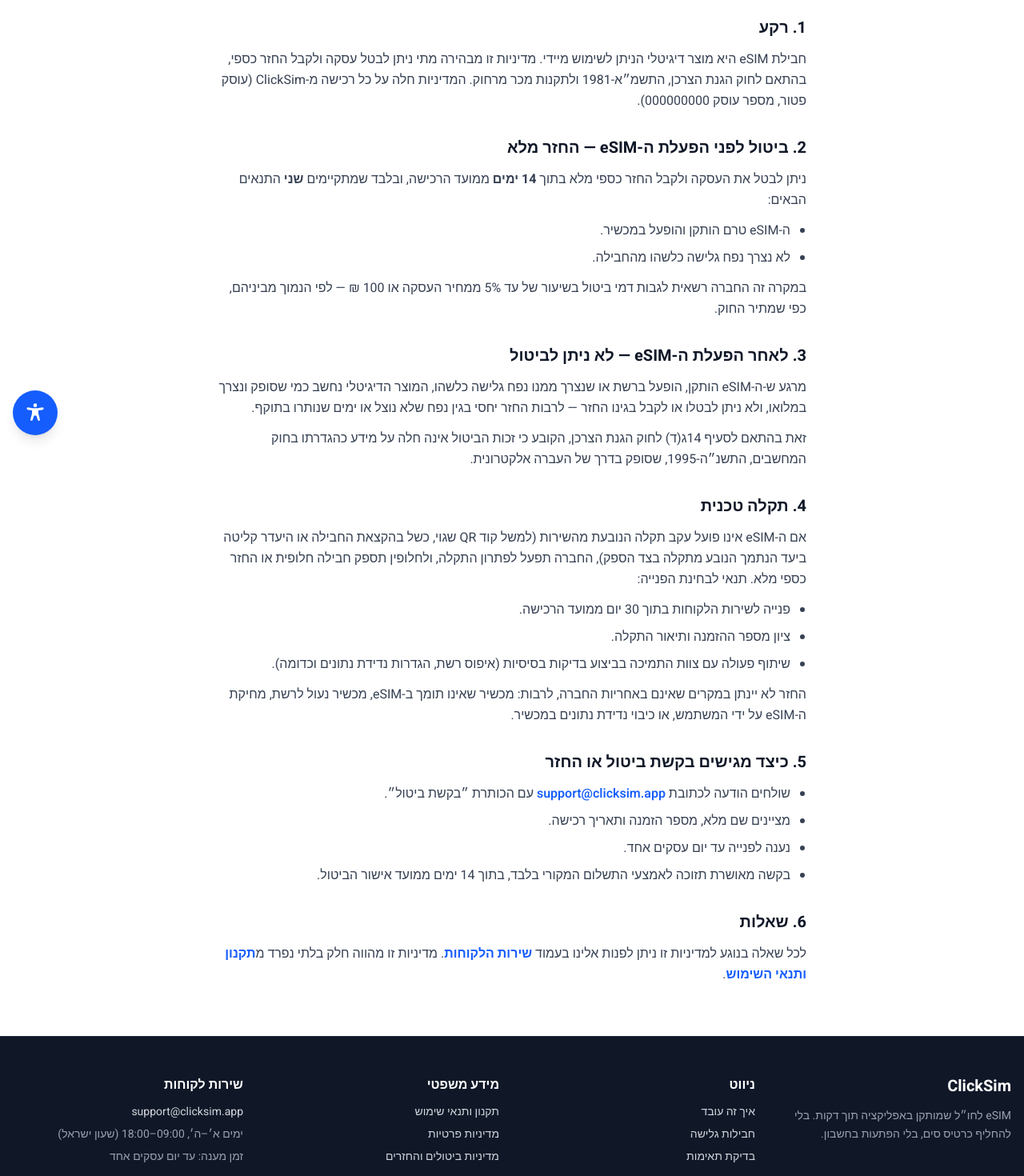
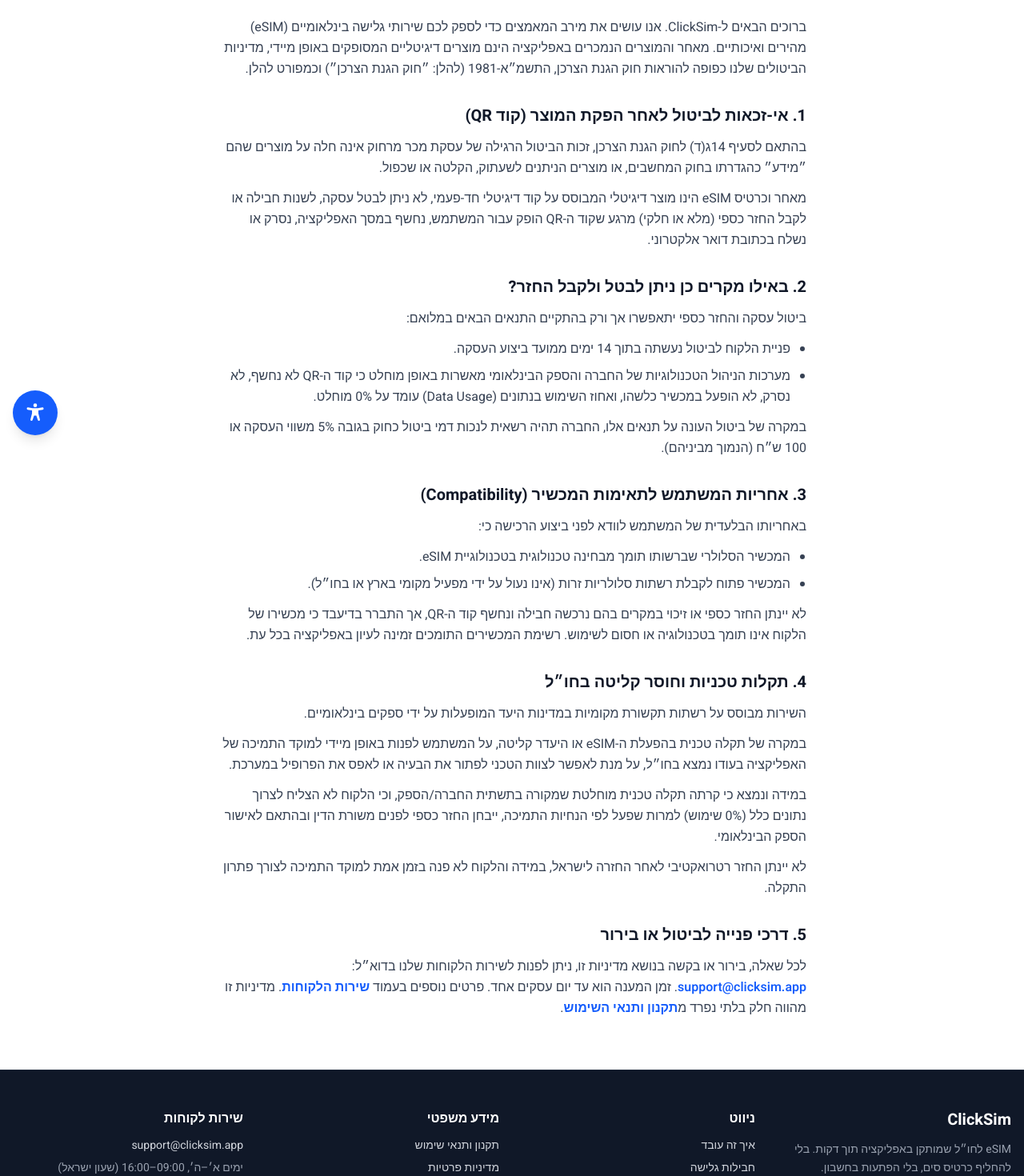
Before and after one commit to Shmuelsel/esim-landing-page, a Next.js app: page /refund in a window 1280 px wide. Shown: the part 240-1710 px from the top of the page at 80% size. Built offline with nearby package versions, Linux system fonts and the light colour scheme.

Commit message:
Update legal pages for clarity and consistency in accessibility and refund policies

```diff
--- a/app/(legal)/refund/page.tsx
+++ b/app/(legal)/refund/page.tsx
@@ -3,92 +3,91 @@ import Link from 'next/link';
 import LegalPage, { LegalList, LegalSection } from '@/components/legal/LegalPage';
 import { mailtoUrl, siteConfig } from '@/config/site';
 
-const { business, support } = siteConfig;
+const { support } = siteConfig;
 
 export const metadata: Metadata = {
-  title: 'מדיניות ביטולים והחזרים',
-  description: `מדיניות הביטולים וההחזרים של ${siteConfig.name} עבור חבילות eSIM.`,
+  title: 'מדיניות ביטולים, החזרים ושינויים',
+  description: `מדיניות הביטולים, ההחזרים והשינויים של ${siteConfig.name} עבור חבילות eSIM.`,
 };
 
 export default function RefundPage() {
   return (
-    <LegalPage title="מדיניות ביטולים והחזרים">
-      <LegalSection title="1. רקע">
+    <LegalPage title="מדיניות ביטולים, החזרים ושינויים">
+      <p>
+        ברוכים הבאים ל-{siteConfig.name}. אנו עושים את מירב המאמצים כדי לספק לכם שירותי גלישה
+        בינלאומיים (eSIM) מהירים ואיכותיים. מאחר והמוצרים הנמכרים באפליקציה הינם מוצרים דיגיטליים
+        המסופקים באופן מיידי, מדיניות הביטולים שלנו כפופה להוראות חוק הגנת הצרכן, התשמ״א-1981 (להלן:
+        ״חוק הגנת הצרכן״) וכמפורט להלן.
+      </p>
+
+      <LegalSection title="1. אי-זכאות לביטול לאחר הפקת המוצר (קוד QR)">
         <p>
-          חבילת eSIM היא מוצר דיגיטלי הניתן לשימוש מיידי. מדיניות זו מבהירה מתי ניתן לבטל עסקה ולקבל
-          החזר כספי, בהתאם לחוק הגנת הצרכן, התשמ״א-1981 ולתקנות מכר מרחוק. המדיניות חלה על כל רכישה
-          מ-{business.legalName} ({business.type}, מספר עוסק {business.registrationNumber}).
+          בהתאם לסעיף 14ג(ד) לחוק הגנת הצרכן, זכות הביטול הרגילה של עסקת מכר מרחוק אינה חלה על
+          מוצרים שהם ״מידע״ כהגדרתו בחוק המחשבים, או מוצרים הניתנים לשעתוק, הקלטה או שכפול.
+        </p>
+        <p>
+          מאחר וכרטיס eSIM הינו מוצר דיגיטלי המבוסס על קוד דיגיטלי חד-פעמי, לא ניתן לבטל עסקה, לשנות
+          חבילה או לקבל החזר כספי (מלא או חלקי) מרגע שקוד ה-QR הופק עבור המשתמש, נחשף במסך
+          האפליקציה, נסרק או נשלח בכתובת דואר אלקטרוני.
         </p>
       </LegalSection>
 
-      <LegalSection title="2. ביטול לפני הפעלת ה-eSIM — החזר מלא">
-        <p>
-          ניתן לבטל את העסקה ולקבל החזר כספי מלא בתוך <b>14 ימים</b> ממועד הרכישה, ובלבד
-          שמתקיימים <b>שני</b> התנאים הבאים:
-        </p>
+      <LegalSection title="2. באילו מקרים כן ניתן לבטל ולקבל החזר?">
+        <p>ביטול עסקה והחזר כספי יתאפשרו אך ורק בהתקיים התנאים הבאים במלואם:</p>
         <LegalList
           items={[
-            'ה-eSIM טרם הותקן והופעל במכשיר.',
-            'לא נצרך נפח גלישה כלשהו מהחבילה.',
+            'פניית הלקוח לביטול נעשתה בתוך 14 ימים ממועד ביצוע העסקה.',
+            'מערכות הניהול הטכנולוגיות של החברה והספק הבינלאומי מאשרות באופן מוחלט כי קוד ה-QR לא נחשף, לא נסרק, לא הופעל במכשיר כלשהו, ואחוז השימוש בנתונים (Data Usage) עומד על 0% מוחלט.',
           ]}
         />
         <p>
-          במקרה זה החברה רשאית לגבות דמי ביטול בשיעור של עד 5% ממחיר העסקה או 100 ₪ — לפי הנמוך
-          מביניהם, כפי שמתיר החוק.
+          במקרה של ביטול העונה על תנאים אלו, החברה תהיה רשאית לנכות דמי ביטול כחוק בגובה 5% משווי
+          העסקה או 100 ש״ח (הנמוך מביניהם).
         </p>
       </LegalSection>
 
-      <LegalSection title="3. לאחר הפעלת ה-eSIM — לא ניתן לביטול">
+      <LegalSection title="3. אחריות המשתמש לתאימות המכשיר (Compatibility)">
+        <p>באחריותו הבלעדית של המשתמש לוודא לפני ביצוע הרכישה כי:</p>
+        <LegalList
+          items={[
+            'המכשיר הסלולרי שברשותו תומך מבחינה טכנולוגית בטכנולוגיית eSIM.',
+            'המכשיר פתוח לקבלת רשתות סלולריות זרות (אינו נעול על ידי מפעיל מקומי בארץ או בחו״ל).',
+          ]}
+        />
         <p>
-          מרגע ש-ה-eSIM הותקן, הופעל ברשת או שנצרך ממנו נפח גלישה כלשהו, המוצר הדיגיטלי נחשב כמי
-          שסופק ונצרך במלואו, ולא ניתן לבטלו או לקבל בגינו החזר — לרבות החזר יחסי בגין נפח שלא נוצל
-          או ימים שנותרו בתוקף.
-        </p>
-        <p>
-          זאת בהתאם לסעיף 14ג(ד) לחוק הגנת הצרכן, הקובע כי זכות הביטול אינה חלה על מידע כהגדרתו בחוק
-          המחשבים, התשנ״ה-1995, שסופק בדרך של העברה אלקטרונית.
+          לא יינתן החזר כספי או זיכוי במקרים בהם נרכשה חבילה ונחשף קוד ה-QR, אך התברר בדיעבד כי
+          מכשירו של הלקוח אינו תומך בטכנולוגיה או חסום לשימוש. רשימת המכשירים התומכים זמינה לעיון
+          באפליקציה בכל עת.
         </p>
       </LegalSection>
 
-      <LegalSection title="4. תקלה טכנית">
+      <LegalSection title="4. תקלות טכניות וחוסר קליטה בחו״ל">
         <p>
-          אם ה-eSIM אינו פועל עקב תקלה הנובעת מהשירות (למשל קוד QR שגוי, כשל בהקצאת החבילה או היעדר
-          קליטה ביעד הנתמך הנובע מתקלה בצד הספק), החברה תפעל לפתרון התקלה, ולחלופין תספק חבילה חלופית
-          או החזר כספי מלא. תנאי לבחינת הפנייה:
+          השירות מבוסס על רשתות תקשורת מקומיות במדינות היעד המופעלות על ידי ספקים בינלאומיים.
         </p>
-        <LegalList
-          items={[
-            'פנייה לשירות הלקוחות בתוך 30 יום ממועד הרכישה.',
-            'ציון מספר ההזמנה ותיאור התקלה.',
-            'שיתוף פעולה עם צוות התמיכה בביצוע בדיקות בסיסיות (איפוס רשת, הגדרות נדידת נתונים וכדומה).',
-          ]}
-        />
         <p>
-          החזר לא יינתן במקרים שאינם באחריות החברה, לרבות: מכשיר שאינו תומך ב-eSIM, מכשיר נעול לרשת,
-          מחיקת ה-eSIM על ידי המשתמש, או כיבוי נדידת נתונים במכשיר.
+          במקרה של תקלה טכנית בהפעלת ה-eSIM או היעדר קליטה, על המשתמש לפנות באופן מיידי למוקד
+          התמיכה של האפליקציה בעודו נמצא בחו״ל, על מנת לאפשר לצוות הטכני לפתור את הבעיה או לאפס את
+          הפרופיל במערכת.
+        </p>
+        <p>
+          במידה ונמצא כי קרתה תקלה טכנית מוחלטת שמקורה בתשתית החברה/הספק, וכי הלקוח לא הצליח לצרוך
+          נתונים כלל (0% שימוש) למרות שפעל לפי הנחיות התמיכה, ייבחן החזר כספי לפנים משורת הדין
+          ובהתאם לאישור הספק הבינלאומי.
+        </p>
+        <p>
+          לא יינתן החזר רטרואקטיבי לאחר החזרה לישראל, במידה והלקוח לא פנה בזמן אמת למוקד התמיכה
+          לצורך פתרון התקלה.
         </p>
       </LegalSection>
 
-      <LegalSection title="5. כיצד מגישים בקשת ביטול או החזר">
-        <LegalList
-          items={[
-            <>
-              שולחים הודעה לכתובת{' '}
-              <a href={mailtoUrl} className="font-semibold text-blue-600 hover:underline">
-                {support.email}
-              </a>{' '}
-              עם הכותרת ״בקשת ביטול״.
-            </>,
-            'מציינים שם מלא, מספר הזמנה ותאריך רכישה.',
-            `נענה לפנייה ${support.responseTime}.`,
-            'בקשה מאושרת תזוכה לאמצעי התשלום המקורי בלבד, בתוך 14 ימים ממועד אישור הביטול.',
-          ]}
-        />
-      </LegalSection>
-
-      <LegalSection title="6. שאלות">
+      <LegalSection title="5. דרכי פנייה לביטול או בירור">
         <p>
-          לכל שאלה בנוגע למדיניות זו ניתן לפנות אלינו בעמוד{' '}
+          לכל שאלה, בירור או בקשה בנושא מדיניות זו, ניתן לפנות לשירות הלקוחות שלנו בדוא״ל:{' '}
+          <a href={mailtoUrl} className="font-semibold text-blue-600 hover:underline">
+            {support.email}
+          </a>
+          . זמן המענה הוא {support.responseTime}. פרטים נוספים בעמוד{' '}
           <Link href="/support" className="font-semibold text-blue-600 hover:underline">
             שירות הלקוחות
           </Link>
--- a/app/(legal)/terms/page.tsx
+++ b/app/(legal)/terms/page.tsx
@@ -49,7 +49,6 @@ export default function TermsPage() {
           items={[
             'הרכישה מתבצעת אך ורק בתוך האפליקציה, באמצעות ספק סליקה מאובטח העומד בתקן PCI-DSS.',
             'המחירים נקובים בשקלים חדשים (₪) ומתייחסים לתשלום חד־פעמי עבור החבילה הנבחרת.',
-            `${business.legalName} רשומה כ${business.type} ואינה גובה מע״מ בנפרד על העסקה.`,
             'החברה אינה שומרת פרטי אמצעי תשלום. פרטי הכרטיס נמסרים ישירות לספק הסליקה.',
             'החברה רשאית לעדכן מחירים וחבילות מעת לעת. המחיר המחייב הוא המחיר שהוצג בעת אישור ההזמנה.',
           ]}
@@ -81,7 +80,7 @@ export default function TermsPage() {
           מדיניות הביטולים וההחזרים, לרבות זכות הביטול לפי חוק הגנת הצרכן, התשמ״א-1981, מפורטת
           במסמך נפרד ומהווה חלק בלתי נפרד מתקנון זה:{' '}
           <Link href="/refund" className="font-semibold text-blue-600 hover:underline">
-            מדיניות ביטולים והחזרים
+            מדיניות ביטולים, החזרים ושינויים
           </Link>
           .
         </p>
@@ -108,14 +107,14 @@ export default function TermsPage() {
       <LegalSection title="10. קניין רוחני">
         <p>
           כל זכויות הקניין הרוחני בשירות, באפליקציה, באתר, בסימני המסחר ובתכנים — שמורות לחברה. אין
-          להעתיק, לשכפל או להפיץ תוכן כלשהו ללא אישור מראש ובכתב.
+          להעתיק, לשכפל או להפיץ תוכן כלשהו ללא אישור החברה.
         </p>
       </LegalSection>
 
       <LegalSection title="11. דין וסמכות שיפוט">
         <p>
           על תקנון זה יחולו דיני מדינת ישראל בלבד. סמכות השיפוט הבלעדית בכל מחלוקת נתונה לבתי המשפט
-          המוסמכים במחוז תל אביב-יפו.
+          המוסמכים בירושלים בלבד.
         </p>
       </LegalSection>
 
--- a/config/site.ts
+++ b/config/site.ts
@@ -14,8 +14,8 @@ export const siteConfig = {
   business: {
     legalName: 'ClickSim',
     type: 'עוסק פטור',
-    registrationNumber: '000000000', // PLACEHOLDER: מספר עוסק פטור
-    address: 'PLACEHOLDER: כתובת העסק',
+    registrationNumber: '207861535',
+    address: "המלך ג'ורג 12, ירושלים, ישראל",
   },
 
   /**
@@ -24,7 +24,7 @@ export const siteConfig = {
    */
   support: {
     email: 'support@clicksim.app', // TODO: confirm this mailbox is live before launch
-    hours: 'ימים א׳–ה׳, 09:00–18:00 (שעון ישראל)',
+    hours: 'ימים א׳–ה׳, 09:00–16:00 (שעון ישראל)',
     responseTime: 'עד יום עסקים אחד',
   },
 
@@ -34,13 +34,13 @@ export const siteConfig = {
   },
 
   /**
-   * Accessibility coordinator (רכז נגישות). Publishing these contact details is
-   * required by תקנות שוויון זכויות לאנשים עם מוגבלות (התאמות נגישות לשירות).
+   * Contact channel for accessibility complaints, published in the accessibility
+   * statement. A named רכז נגישות is only mandatory for businesses with 25+
+   * employees (חוק שוויון זכויות לאנשים עם מוגבלות, סעיף 19כא), so this business
+   * publishes a mailbox instead — the statement still needs somewhere to write to.
    */
   accessibility: {
-    coordinatorName: 'PLACEHOLDER: שם רכז הנגישות',
-    coordinatorPhone: 'PLACEHOLDER: טלפון רכז הנגישות',
-    coordinatorEmail: 'accessibility@clicksim.app', // TODO: confirm this mailbox is live before launch
+    contactEmail: 'accessibility@clicksim.app', // TODO: confirm this mailbox is live before launch
   },
 
   /** Shown on every legal page. Update whenever the policies change. */
@@ -90,7 +90,7 @@ export const navLinks = [
 export const legalLinks = [
   { href: '/terms', label: 'תקנון ותנאי שימוש' },
   { href: '/privacy', label: 'מדיניות פרטיות' },
-  { href: '/refund', label: 'מדיניות ביטולים והחזרים' },
+  { href: '/refund', label: 'מדיניות ביטולים, החזרים ושינויים' },
   { href: '/accessibility', label: 'הצהרת נגישות' },
   { href: '/support', label: 'יצירת קשר ושירות לקוחות' },
 ];
```
Also changed, not shown: app/(legal)/accessibility/page.tsx (+3 -11 lines).
